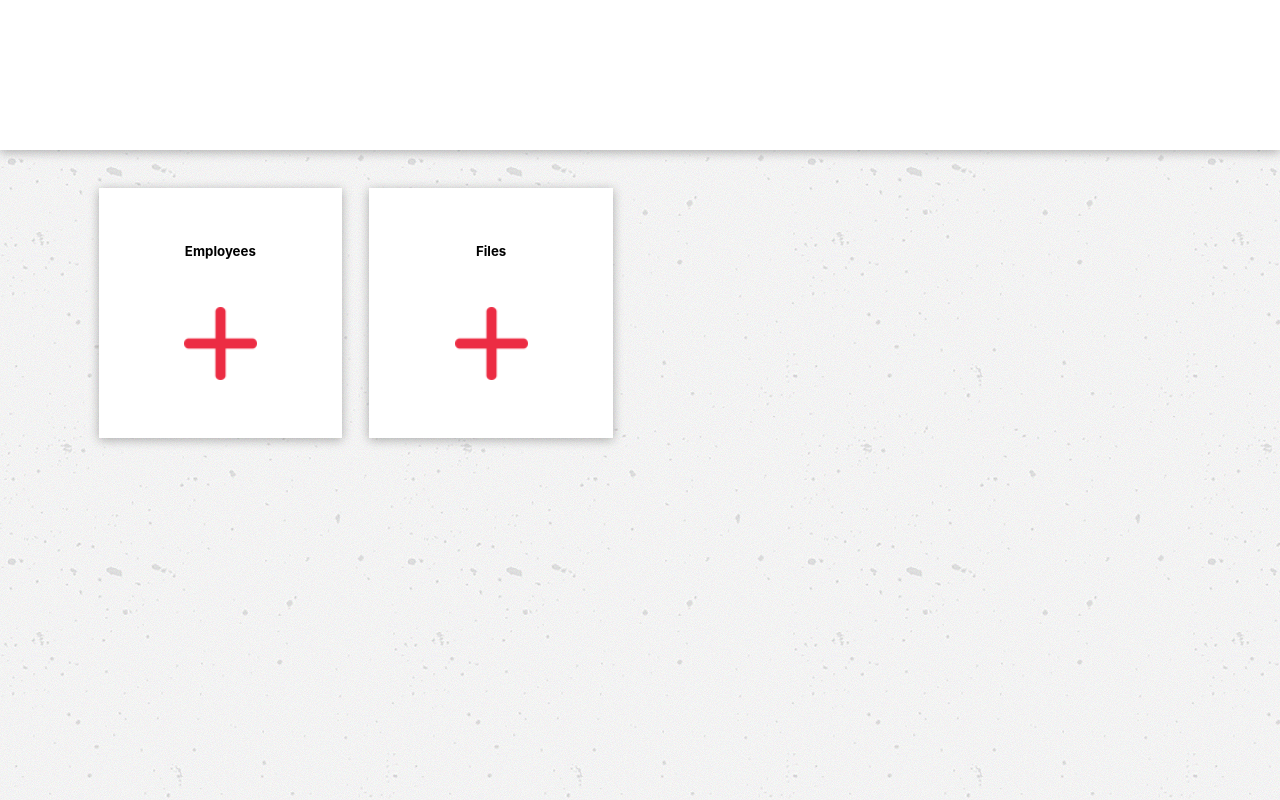
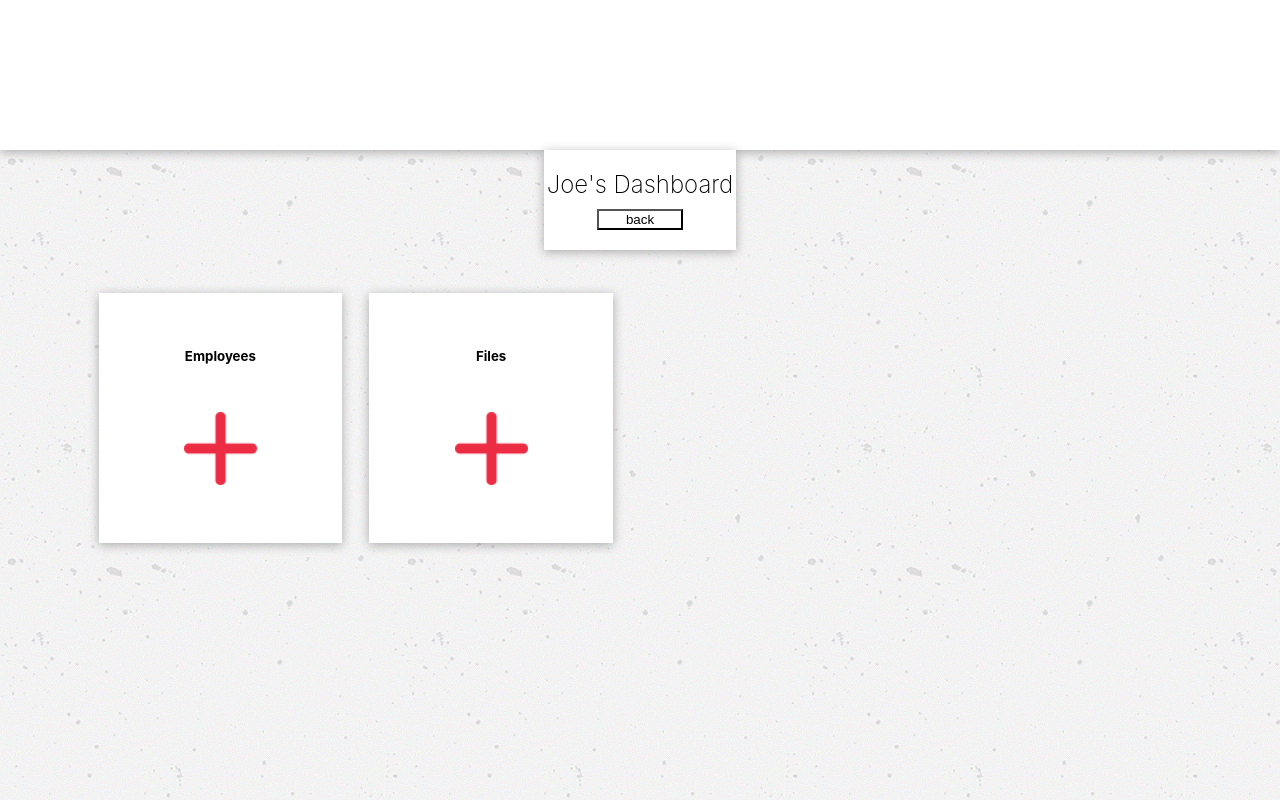
Before and after one commit to abomb14c/quality-bluestone-fe, a React (Create React App) app: page /admin in a window 1280 px wide. Shown: the top 800 px of the page. Built offline with nearby package versions, Linux system fonts and the light colour scheme.

Commit message:
clean up commit

```diff
--- a/src/actions/updateAdmin/updateAdmin.js
+++ b/src/actions/updateAdmin/updateAdmin.js
@@ -11,3 +11,10 @@ export const updateFiles = () => {
     active: 'files'
   };
 };
+
+export const closeEmployees = () => {
+  return {
+    type: "CLOSE_EMPLOYEES",
+    active: 'none'
+  }
+}
--- a/src/components/Admin/Admin.js
+++ b/src/components/Admin/Admin.js
@@ -1,4 +1,4 @@
-import React from 'react';
+import React, {Component} from 'react';
 // import Header from '../Header/Header';
 // import AdminWidget from './../../containers/AdminWidget/AdminWidget';
 import EmployeeWidget from './../../containers/EmployeeWidget/EmployeeWidget';
@@ -6,18 +6,42 @@ import EmployeeFolders from '../../containers/EmployeeFolders/EmployeeFolders';
 import BusinessWidget from '../../containers/BusinessWidget/BusinessWidget';
 import BusinessFolders from '../../containers/BusinessFolders/BusinessFolders';
 import {connect} from 'react-redux';
+import {closeEmployees} from '../../actions/updateAdmin/updateAdmin';
 import './admin.css';
 
-const Admin = (props) => {
+class Admin extends Component {
+  constructor(props) {
+    super(props)
 
+    this.state= {
 
+    }
+  }
+
+  handleBack = (event) => {
+    event.preventDefault();
+    this.props.handleClose()
+  }
+
+render (){
   return (
 
     <div className='admin-container'>
       <div className='header-container'>
         <div className='header-container-2'></div>
       </div>
-      {props.active === '' &&
+      <div className='hero-nav'>
+        <div className='greeting-container'>
+          <h5 className='greeting-text'>Joe's Dashboard</h5>
+            <button
+          onClick={this.handleBack}
+          className='back-button'
+          >
+            back
+        </button>
+        </div>
+      </div>
+      {this.props.active === '' &&
       <div className='body-container'>
         {/* <AdminWidget /> */}
         <div className='folder-container'>
@@ -26,19 +50,25 @@ const Admin = (props) => {
         </div>
       </div>
       }
-      {props.active === 'employees' &&
+      {this.props.active === 'employees' &&
           <EmployeeFolders />
       }
-      {props.active === 'files' &&
+      {this.props.active === 'files' &&
           <BusinessFolders />
       }
     </div>
   )
 }
+}
+
 
 
 export const mapStateToProps = state => ({
   active: state.active
 })
 
-export default connect(mapStateToProps, null)(Admin);
+export const mapDispatchToProps = dispatch => ({
+  handleClose: () => dispatch(closeEmployees())
+});
+
+export default connect(mapStateToProps, mapDispatchToProps)(Admin);
--- a/src/components/Admin/admin.css
+++ b/src/components/Admin/admin.css
@@ -45,5 +45,29 @@
     width: 100%;
     /* margin-top: 5%; */
     padding: 3%;
+}
 
+.greeting-container {
+  width: 15%;
+  height:100px;
+  box-shadow: 0px 2px 10px 0px rgba(0, 0, 0, 0.3);
+  background-color: #fff;
+  display: flex;
+  flex-direction: column;
+  justify-content: center;
+  align-items: center;
 }
+
+.hero-nav {
+  width: 100%;
+  height: 105px;
+  display: flex;
+  justify-content: center;
+  /* align-items: center; */
+}
+
+.greeting-text {
+ font-size: 24px;
+ font-weight: 200;
+ margin: 0;
+}
--- a/src/containers/EmployeeFolders/EmployeeFolders.js
+++ b/src/containers/EmployeeFolders/EmployeeFolders.js
@@ -1,7 +1,9 @@
 import React, {Component} from 'react';
 import './employee-folder.css';
-
+import { Link, Redirect, Switch, withRouter } from 'react-router-dom';
 import AddEmployeeForm from '../AddEmployeeForm/AddEmployeeForm';
+import {connect} from 'react-redux';
+import {closeEmployees} from '../../actions/updateAdmin/updateAdmin';
 
 class EmployeeFolders extends Component {
   constructor(props){
@@ -18,12 +20,25 @@ class EmployeeFolders extends Component {
     })
   }
 
+  handleBack = (event) => {
+    event.preventDefault();
+    this.props.handleClose()
+  }
+
   render() {
     return(
       <div className='employee-container'>
+      <div className='back-nav'>
+      <button
+        onClick={this.handleBack}
+        className='back-button'
+        >
+          back
+      </button>
+      </div>
       {this.state.active === false &&
         <div className='add-employee'>
-          <h5>Add Employee</h5>
+          <h5>Add Employe</h5>
           <div
             className='employee-button'
             onClick= {this.handleClick}
@@ -38,4 +53,9 @@ class EmployeeFolders extends Component {
   }
 }
 
-export default EmployeeFolders;
+export const mapDispatchToProps = dispatch => ({
+  handleClose: () => dispatch(closeEmployees())
+});
+
+
+export default connect(null, mapDispatchToProps)(EmployeeFolders);
--- a/src/containers/EmployeeFolders/employee-folder.css
+++ b/src/containers/EmployeeFolders/employee-folder.css
@@ -25,3 +25,13 @@
   display: flex;
   padding: 5%;
 }
+
+  .back-button {
+    width: 45%;
+    margin-top: 5%;
+    background-color: #fff;
+    display: flex;
+    flex-direction: column;
+    justify-content: center;
+    align-items: center;
+  }
--- a/src/reducers/adminReducer/AdminReducer.js
+++ b/src/reducers/adminReducer/AdminReducer.js
@@ -4,6 +4,8 @@ const AdminReducer = (state = intitialState, action) => {
   switch (action.type) {
     case "OPEN_EMPLOYEES":
       return action.active;
+    case "CLOSE_EMPLOYEES":
+      return '';
     case "OPEN_FILES":
       return action.active;
     default:
```
